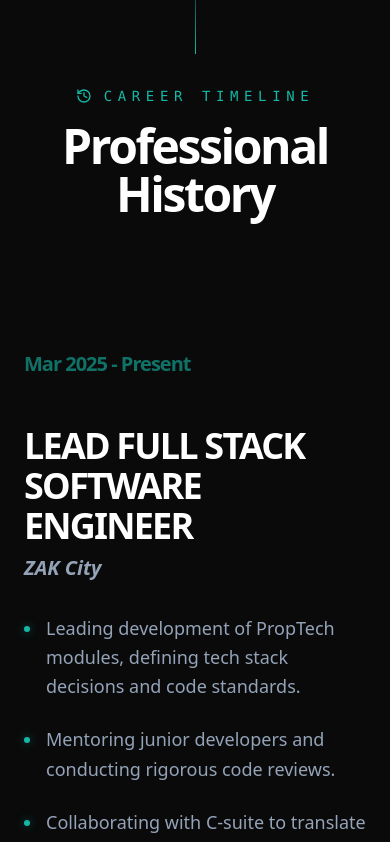
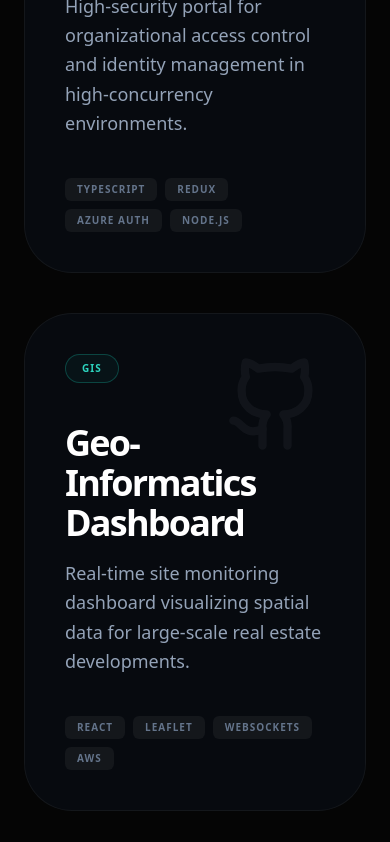
Before and after one commit to hunain81/hunainportfolio, a React app: page / in a window 390 px wide. Shown: the part 7380-8222 px from the top of the page. Built offline with nearby package versions, Linux system fonts and the light colour scheme; the HTML template or start-up script is replaced by a standard one.

Commit message:
Enhance portfolio with certificates and navigation updates
Added certificates section with relevant data and updated navigation items.

```diff
--- a/src/App.jsx
+++ b/src/App.jsx
@@ -17,7 +17,9 @@ import {
   Cloud,
   Settings,
   MonitorSmartphone,
-  Palette
+  Palette,
+  Award,
+  ExternalLink
 } from 'lucide-react';
 
 /**
@@ -147,6 +149,14 @@ const DATA = {
       ]
     }
   ],
+  certificates: [
+    {
+      title: "JavaScript (Advanced)",
+      issuer: "HackerRank",
+      link: "https://www.hackerrank.com/certificates/56bdd2f38465",
+      date: "Verified"
+    }
+  ],
   education: {
     degree: "BS Computer Science",
     institution: "COMSATS University Islamabad",
@@ -233,7 +243,7 @@ const Navbar = () => {
           HA.
         </div>
         <div className="hidden md:flex gap-10 items-center">
-          {['About', 'Projects', 'Stack', 'Experience'].map(item => (
+          {['Experience', 'About', 'Projects', 'Stack', 'Certificates'].map(item => (
             <a key={item} href={`#${item.toLowerCase()}`} className="text-[10px] font-bold tracking-[0.3em] uppercase text-slate-400 hover:text-white transition-colors">{item}</a>
           ))}
           <a href={`mailto:${DATA.profile.email}`} className="px-6 py-2 bg-white text-black text-[10px] font-black tracking-widest uppercase rounded-full hover:bg-teal-500 transition-all">Connect</a>
@@ -313,6 +323,48 @@ export default function App() {
           DEVELOPER
         </div>
       </header>
+
+      {/* EXPERIENCE SECTION - Moved above About */}
+      <section id="experience" className="py-40 px-6 md:px-12 bg-white/[0.02]">
+        <div className="max-w-5xl mx-auto">
+          <div className="mb-24 flex flex-col items-center text-center">
+            <div className="w-px h-24 bg-gradient-to-b from-transparent to-teal-500 mb-8"></div>
+            <div className="flex items-center gap-3 text-teal-500 font-mono text-sm tracking-[0.4em] uppercase mb-4">
+              <History size={16} />
+              <span>Career Timeline</span>
+            </div>
+            <div className="text-5xl md:text-7xl font-black text-white tracking-tighter">Professional History</div>
+          </div>
+
+          <div className="space-y-32 relative">
+            <div className="absolute left-[7px] md:left-[100px] top-0 bottom-0 w-px bg-white/10 hidden md:block"></div>
+            {DATA.experience.map((exp, idx) => (
+              <FadeInSection key={idx}>
+                <div className="grid md:grid-cols-[200px_1fr] gap-12 group relative">
+                  <div className="relative">
+                    <div className="text-teal-500 font-black text-xl tracking-tighter pt-1 opacity-60 group-hover:opacity-100 transition-opacity">
+                      {exp.period}
+                    </div>
+                    <div className="absolute right-[-106px] top-3 w-3 h-3 rounded-full bg-teal-500 hidden md:block border-4 border-[#050505] z-10 group-hover:scale-150 transition-transform"></div>
+                  </div>
+                  <div>
+                    <h3 className="text-4xl font-black text-white mb-2 tracking-tighter group-hover:text-teal-500 transition-colors uppercase">{exp.role}</h3>
+                    <div className="text-xl text-slate-400 font-bold mb-8 italic">{exp.company}</div>
+                    <ul className="space-y-6">
+                      {exp.highlights.map((h, i) => (
+                        <li key={i} className="flex gap-4 text-slate-400 font-light text-lg leading-relaxed">
+                          <div className="mt-3 w-1.5 h-1.5 rounded-full bg-teal-500 shrink-0 shadow-[0_0_10px_rgba(20,184,166,0.5)]"></div>
+                          {h}
+                        </li>
+                      ))}
+                    </ul>
+                  </div>
+                </div>
+              </FadeInSection>
+            ))}
+          </div>
+        </div>
+      </section>
 
       {/* ABOUT SECTION */}
       <section id="about" className="py-40 px-6 md:px-12 relative overflow-hidden">
@@ -422,42 +474,47 @@ export default function App() {
         </div>
       </section>
 
-      {/* EXPERIENCE SECTION */}
-      <section id="experience" className="py-40 px-6 md:px-12 bg-white/[0.02]">
-        <div className="max-w-5xl mx-auto">
-          <div className="mb-24 flex flex-col items-center text-center">
-            <div className="w-px h-24 bg-gradient-to-b from-transparent to-teal-500 mb-8"></div>
+      {/* CERTIFICATES SECTION */}
+      <section id="certificates" className="py-40 px-6 md:px-12 relative overflow-hidden">
+        <div className="max-w-7xl mx-auto">
+          <div className="flex flex-col items-center text-center mb-24">
             <div className="flex items-center gap-3 text-teal-500 font-mono text-sm tracking-[0.4em] uppercase mb-4">
-              <History size={16} />
-              <span>Career Timeline</span>
+              <Award size={16} />
+              <span>Accreditations</span>
             </div>
-            <div className="text-5xl md:text-7xl font-black text-white tracking-tighter">Professional History</div>
+            <div className="text-5xl md:text-7xl font-black text-white tracking-tighter">Certifications</div>
           </div>
 
-          <div className="space-y-32 relative">
-            <div className="absolute left-[7px] md:left-[100px] top-0 bottom-0 w-px bg-white/10 hidden md:block"></div>
-            {DATA.experience.map((exp, idx) => (
-              <FadeInSection key={idx}>
-                <div className="grid md:grid-cols-[200px_1fr] gap-12 group relative">
-                  <div className="relative">
-                    <div className="text-teal-500 font-black text-xl tracking-tighter pt-1 opacity-60 group-hover:opacity-100 transition-opacity">
-                      {exp.period}
+          <div className="grid md:grid-cols-2 lg:grid-cols-3 gap-8">
+            {DATA.certificates.map((cert, i) => (
+              <FadeInSection key={i} delay={i * 100}>
+                <a
+                  href={cert.link}
+                  target="_blank"
+                  rel="noopener noreferrer"
+                  className="group relative p-10 bg-slate-900/30 border border-white/5 rounded-[2.5rem] hover:bg-teal-500/5 hover:border-teal-500/30 transition-all block overflow-hidden"
+                >
+                  <div className="absolute -right-8 -top-8 text-teal-500/5 rotate-12 group-hover:scale-125 transition-transform">
+                    <Award size={180} />
+                  </div>
+
+                  <div className="flex justify-between items-start mb-8 relative z-10">
+                    <div className="w-14 h-14 rounded-2xl bg-black/40 backdrop-blur-xl border border-white/5 flex items-center justify-center text-teal-500 group-hover:scale-110 transition-transform">
+                      <Award size={28} />
                     </div>
-                    <div className="absolute right-[-106px] top-3 w-3 h-3 rounded-full bg-teal-500 hidden md:block border-4 border-[#050505] z-10 group-hover:scale-150 transition-transform"></div>
+                    <div className="p-3 rounded-full bg-white/5 text-slate-500 group-hover:text-white group-hover:bg-teal-500 transition-all">
+                      <ExternalLink size={18} />
+                    </div>
                   </div>
-                  <div>
-                    <h3 className="text-4xl font-black text-white mb-2 tracking-tighter group-hover:text-teal-500 transition-colors uppercase">{exp.role}</h3>
-                    <div className="text-xl text-slate-400 font-bold mb-8 italic">{exp.company}</div>
-                    <ul className="space-y-6">
-                      {exp.highlights.map((h, i) => (
-                        <li key={i} className="flex gap-4 text-slate-400 font-light text-lg leading-relaxed">
-                          <div className="mt-3 w-1.5 h-1.5 rounded-full bg-teal-500 shrink-0 shadow-[0_0_10px_rgba(20,184,166,0.5)]"></div>
-                          {h}
-                        </li>
-                      ))}
-                    </ul>
+
+                  <div className="relative z-10">
+                    <h3 className="text-3xl font-black text-white mb-2 tracking-tighter group-hover:text-teal-400 transition-colors uppercase">{cert.title}</h3>
+                    <div className="flex items-center justify-between mt-6 pt-6 border-t border-white/5">
+                      <span className="font-mono text-[10px] font-black uppercase tracking-[0.2em] text-slate-500">{cert.issuer}</span>
+                      <span className="px-3 py-1 bg-teal-500/10 text-teal-500 text-[10px] font-bold rounded-lg">{cert.date}</span>
+                    </div>
                   </div>
-                </div>
+                </a>
               </FadeInSection>
             ))}
           </div>
@@ -477,7 +534,7 @@ export default function App() {
               <div className="grid md:grid-cols-2 gap-16 items-start">
                 <div className="space-y-12">
                   <p className="text-2xl text-slate-400 font-light max-w-md leading-relaxed">
-                    Currently accepting new projects and architectural consulting opportunities.
+                    I'm always open to discussing new projects, creative ideas, or opportunities to be part of something great..
                   </p>
 
                   <div className="group inline-flex items-center gap-6 cursor-pointer">
```
